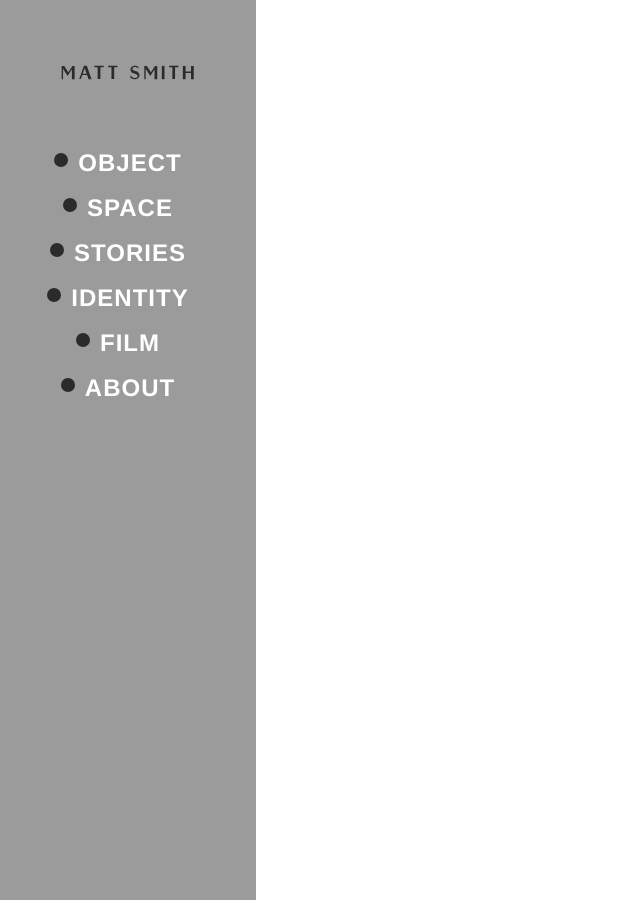
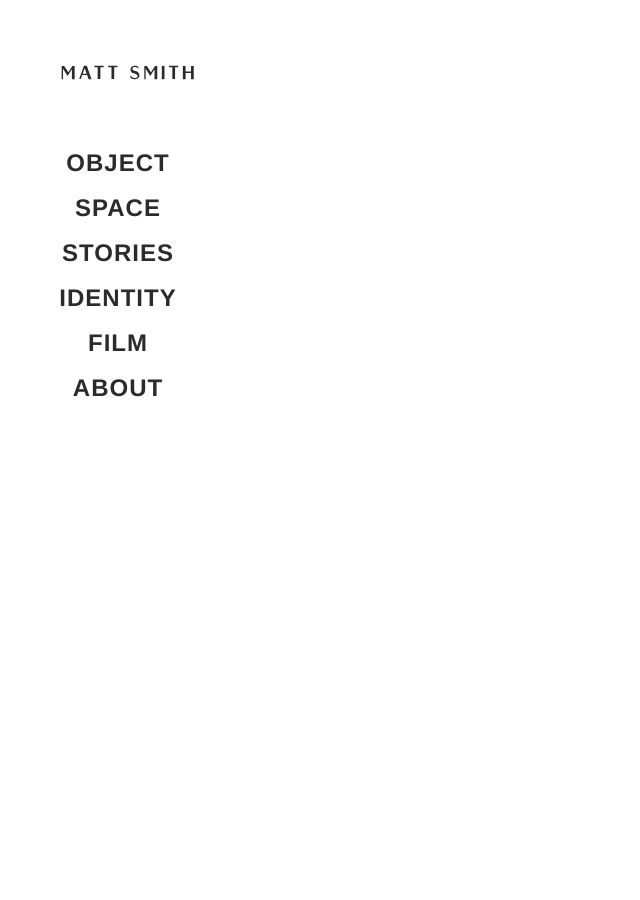
Before and after one commit to studiomattsmith/studiomattsmith.github.io, a Jekyll site: the page built from category_structure.md, in a window 1280 px wide. Shown: the whole page, without its empty margins (0-640 px from the left). Built offline with Jekyll 4.4.1, drawn with Linux system fonts in a browser that asks for light colours.

Commit message:
update style

```diff
--- a/assets/css/style.css
+++ b/assets/css/style.css
@@ -2383,7 +2383,7 @@ h6 {
   width: 20%;
   z-index: 100;
   text-align: center;
-  background-color: #9b9b9b;
+  background-color: #ffffff;
 }
 @media (min-width: 0px) and (max-width: 767px) {
   /* line 1, ../_scss/ui/_nav.scss */
@@ -2457,25 +2457,9 @@ h6 {
   position: relative;
   left: -10px;
   text-decoration: none;
-  color: #FFF;
-}
-/* line 57, ../_scss/ui/_nav.scss */
-#nav ul li a .key {
-  display: -moz-inline-stack;
-  display: inline-block;
-  vertical-align: top;
-  zoom: 1;
-  *display: inline;
-  width: 14px;
-  height: 14px;
-  -webkit-border-radius: 7px;
-  border-radius: 7px;
-  background-clip: padding-box;
-  /* stops bg color from leaking outside the border: */
-  margin-right: 10px;
-  position: relative;
-  top: 3px;
-}
+  color: #2b2b2b;
+}
+
 /* line 66, ../_scss/ui/_nav.scss */
 #nav ul li a:hover {
   text-decoration: underline;
```
